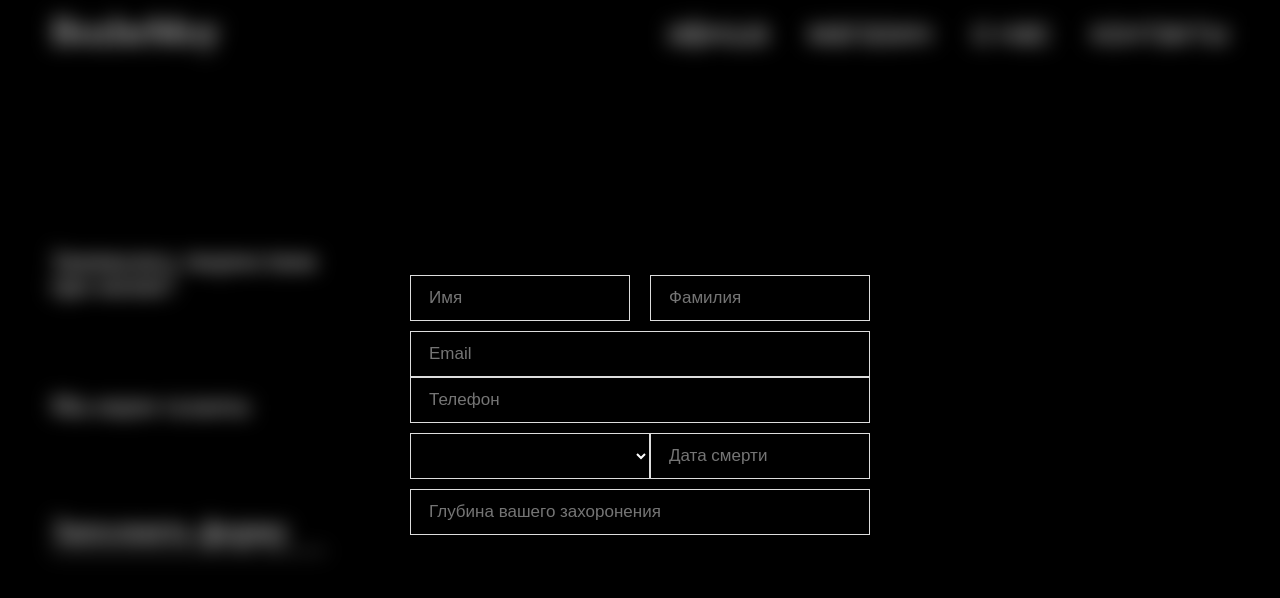
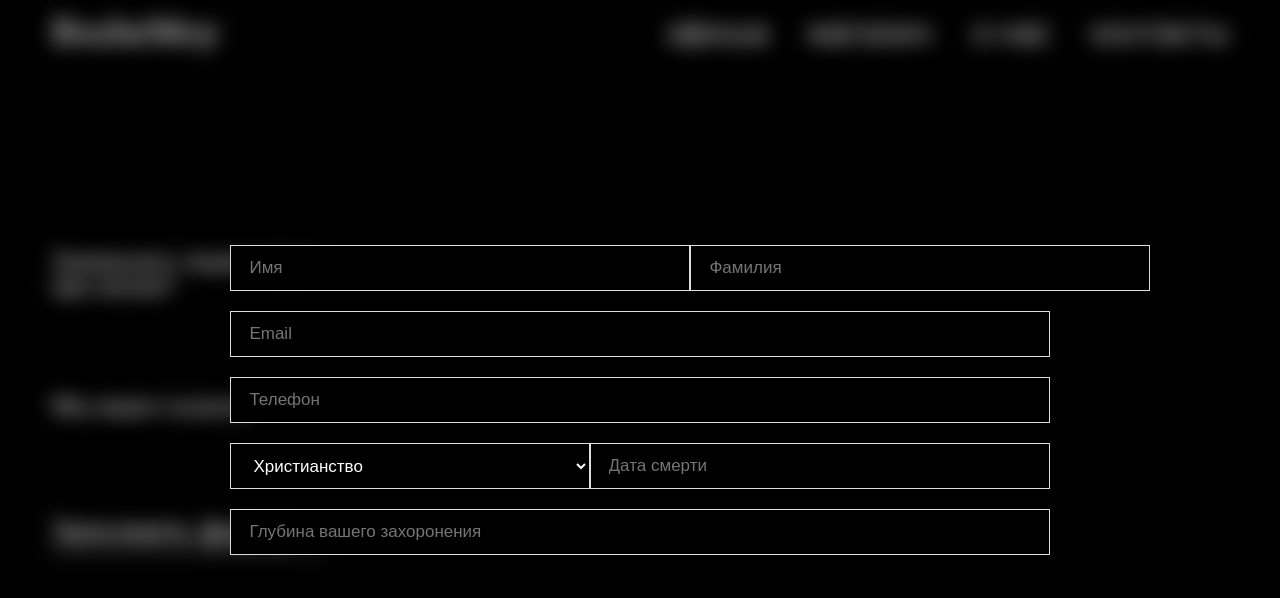
Before and after one commit to Hounsot/BozheMoy, a plain HTML site: page contacts.html in a window 1280 px wide. Both pictures are taken after a click on the element "Заполнить форму". Drawn offline with nearby package versions, Linux system fonts and the light colour scheme; a web font is replaced by a local one.

Commit message:
contacts

```diff
--- a/contacts.html
+++ b/contacts.html
@@ -50,9 +50,20 @@
             <input type="email" name value placeholder="Телефон">
             <div class="quiz_split">
               <select type="text" name value placeholder="Имя">
+                <option value="">Христианство</option>
+                <option value="">Ислам</option>
+                <option value="">Атеизм, агностизм</option>
+                <option value="">Индуизм</option>
+                <option value="">Буддизм</option>
+                <option value="">Сикхизм</option>
+                <option value="">Спиритизм</option>
+                <option value="">Иудаизм</option>
+                <option value="">Неоязычество</option>
+              </select>
               <input type="text" name value placeholder="Дата смерти">
             </div>
             <input type="text" name value placeholder="Глубина вашего захоронения">
+            <h3></h3>
           </form>
           </div>
 
--- a/styles/contactsContent.css
+++ b/styles/contactsContent.css
@@ -75,8 +75,10 @@ body{
     color: white;
     background-color: black;
     display: block;
-    width: 460px;
+    min-width: 460px;
+    width: 80%;
     position: relative;
+    margin: 10px auto;
     height: 46px !important;
     padding: 0 18px;
     font-size: 17px;
@@ -87,6 +89,7 @@ body{
     background-color: black;
     display: block;
     width: 460px;
+    min-width: 220px;
     position: relative;
     height: 46px;
     padding: 0 18px;
@@ -94,7 +97,8 @@ body{
     border: 1px solid #ddd;
   }
   .quiz_split{
-width: 460px;
+    width: 80%;
+    min-width: 460px;
     position: relative;
     margin: 10px auto;
     display: flex;
```
